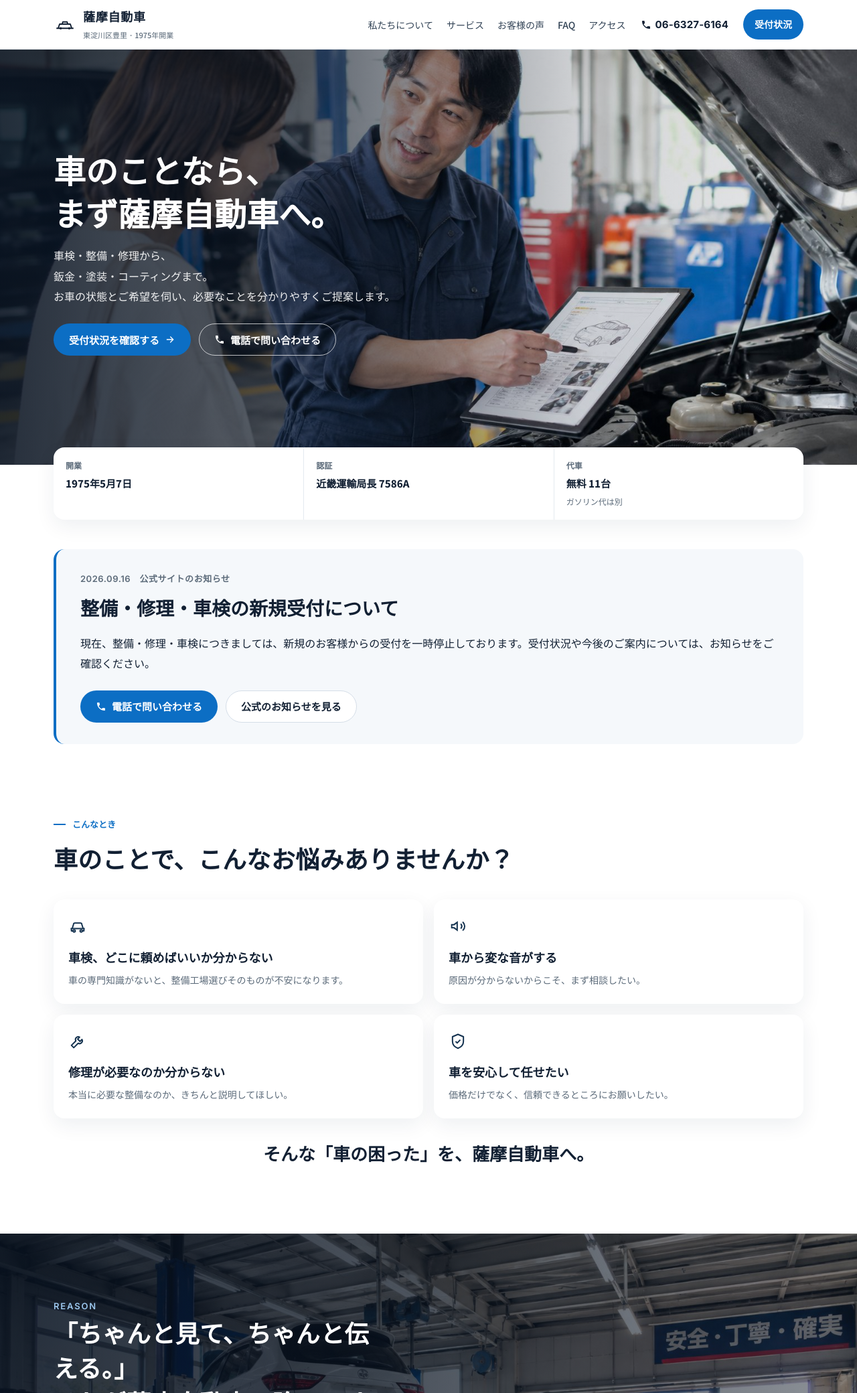
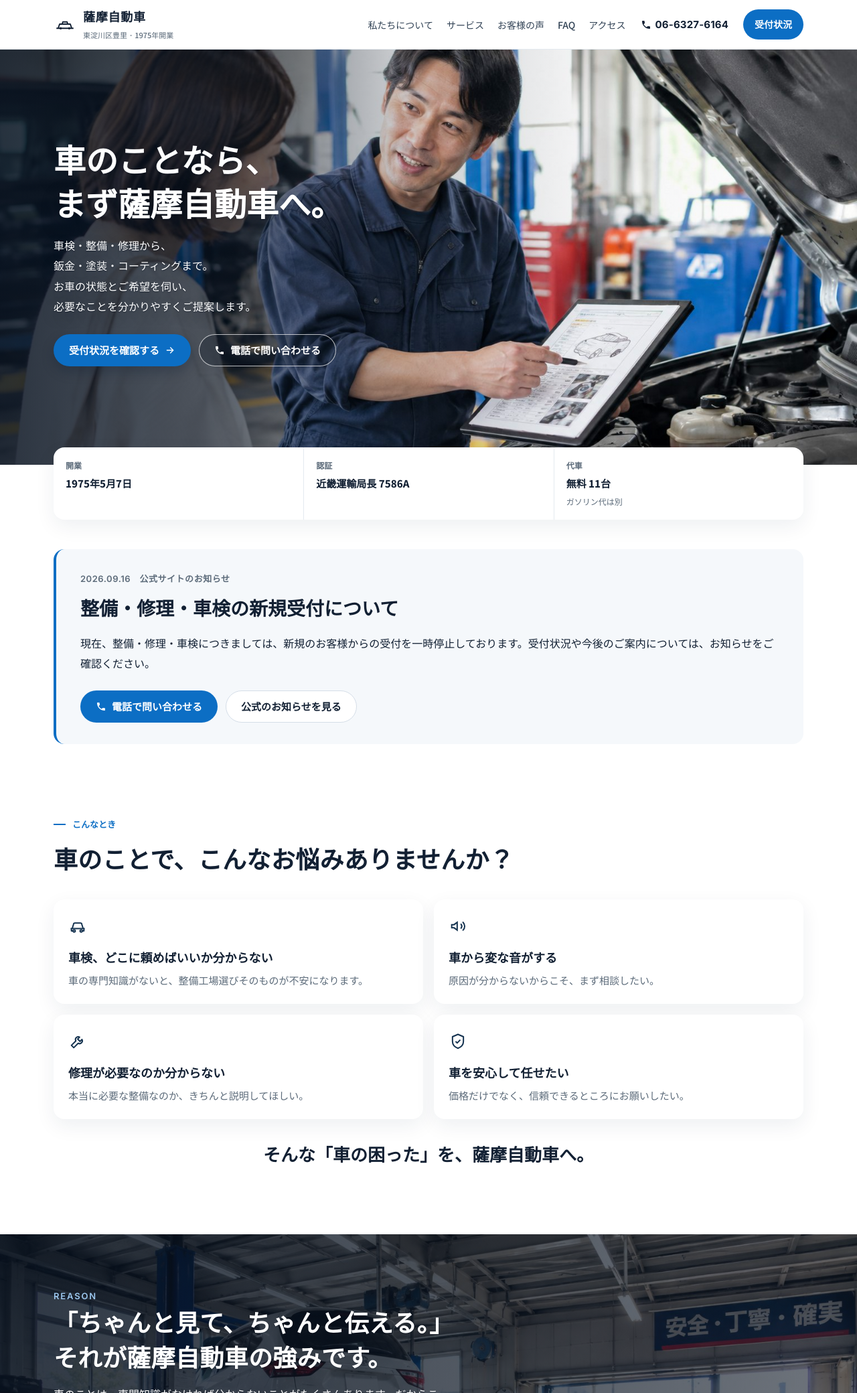
Before and after one commit to sumilianaikonsarutanto-cmd/website-project, a PHP site: page / in a window 1280 px wide. Shown: the top 2080 px of the page at 67% size. Run offline with PHP 8.4, Linux system fonts and the light colour scheme; some libraries are stand-ins or nearby versions.

Commit message:
読みやすさと下部の案内ボタンを最終調整する
ファーストビューと工場写真の文字を読みやすくし、ページ下部はボタンを主役にして電話画面を小さくした。

Co-authored-by: sumilianaikonsarutanto-cmd <sumilianaikonsarutanto-cmd@users.noreply.github.com>

```diff
--- a/assets/css/style.css
+++ b/assets/css/style.css
@@ -172,28 +173,33 @@ body.nav-open { overflow: hidden; }
 .hero__photo {
   position: absolute; inset: 0;
   width: 100%; height: 100%;
-  object-fit: cover; object-position: 72% center;
+  object-fit: cover; object-position: 76% 42%;
 }
 .hero::after {
   content: "";
   position: absolute; inset: 0;
-  background: linear-gradient(90deg, rgba(8,18,32,.88) 0%, rgba(8,18,32,.62) 38%, rgba(8,18,32,.18) 68%, rgba(8,18,32,.08) 100%);
+  background: linear-gradient(90deg, rgba(8,18,32,.86) 0%, rgba(8,18,32,.7) 24%, rgba(8,18,32,.22) 46%, rgba(8,18,32,.04) 68%, rgba(8,18,32,0) 100%);
 }
-.hero__inner { position: relative; z-index: 1; width: min(640px, 100%); padding: 72px 0 88px; }
+.hero__inner { position: relative; z-index: 1; width: min(500px, 100%); padding: 72px 0 88px; }
 .hero h1 {
   margin: 0;
   font-size: clamp(32px, 4.6vw, 48px);
   font-weight: 800; line-height: 1.35;
+  text-shadow: 0 1px 2px rgba(8,18,32,.4), 0 10px 28px rgba(8,18,32,.35);
 }
-.hero__sub { margin-top: 16px; font-size: 16px; line-height: 1.9; color: rgba(255,255,255,.92); }
-.hero__sub strong { font-weight: 700; }
+.hero__sub {
+  margin-top: 16px; font-size: 16px; line-height: 1.9; color: #fff;
+  text-shadow: 0 1px 2px rgba(8,18,32,.45), 0 8px 20px rgba(8,18,32,.35);
+}
+.hero .btn--primary { box-shadow: 0 8px 18px rgba(8, 24, 48, .28); }
+.hero .btn--line { background: rgba(8,18,32,.28); }
 @media (max-width: 800px) {
   .hero { min-height: 0; align-items: flex-end; }
-  .hero__photo { position: absolute; min-height: 100%; }
+  .hero__photo { position: absolute; min-height: 100%; object-position: 68% 16%; }
   .hero::after {
-    background: linear-gradient(180deg, rgba(8,18,32,.25) 0%, rgba(8,18,32,.72) 42%, rgba(8,18,32,.9) 100%);
+    background: linear-gradient(180deg, rgba(8,18,32,.08) 0%, rgba(8,18,32,.18) 34%, rgba(8,18,32,.78) 62%, rgba(8,18,32,.9) 100%);
   }
-  .hero__inner { padding: 160px 0 84px; }
+  .hero__inner { padding: 168px 0 72px; }
 }
 
 .trustbar { position: relative; z-index: 2; margin-top: -42px; }
@@ -266,7 +272,7 @@ body.nav-open { overflow: hidden; }
   margin: 0 0 8px;
   font-size: 18px; font-weight: 800; line-height: 1.5;
 }
-.icon-card p, .voice p, .problem p { color: var(--muted); font-size: 14px; }
+.icon-card p, .voice p, .problem p { color: var(--muted); font-size: 15px; line-height: 1.75; }
 .problem { text-align: left; }
 .problem__icon { color: #14324F; margin-bottom: 10px; }
 .closing {
@@ -279,7 +285,7 @@ body.nav-open { overflow: hidden; }
 /* Band */
 .band {
   position: relative;
-  padding: 88px 0;
+  padding: 72px 0;
   color: #fff;
   background: var(--navy);
   overflow: hidden;
@@ -288,16 +294,23 @@ body.nav-open { overflow: hidden; }
 .band__photo {
   position: absolute; inset: 0;
   width: 100%; height: 100%;
-  object-fit: cover; object-position: center;
+  object-fit: cover; object-position: center 42%;
 }
 .band::after {
   content: "";
   position: absolute; inset: 0;
-  background: linear-gradient(90deg, rgba(8,18,32,.88) 0%, rgba(8,18,32,.72) 48%, rgba(8,18,32,.45) 100%);
+  background: linear-gradient(90deg, rgba(8,18,32,.84) 0%, rgba(8,18,32,.72) 46%, rgba(8,18,32,.58) 100%);
 }
 .band__inner { position: relative; z-index: 1; }
-.band h2 { color: #fff; max-width: 16em; }
-.band .lead { color: rgba(255,255,255,.88); max-width: 40em; }
+.band h2, .band .lead, .reason h3, .reason p {
+  text-shadow: 0 1px 2px rgba(8,18,32,.35);
+}
+.band h2 { color: #fff; max-width: 20em; }
+.band .lead { color: #fff; max-width: 36em; font-size: 16px; line-height: 1.9; }
+@media (max-width: 799px) {
+  .band { padding: 52px 0; }
+  .band::after { background: rgba(8,18,32,.78); }
+}
 .reason-list {
   display: grid; gap: 8px 32px;
   margin: 28px 0 0; padding: 0; list-style: none;
--- a/index.html
+++ b/index.html
@@ -172,7 +172,7 @@
       <div class="hero__inner">
         <h1 id="hero-title">車のことなら、<br>まず薩摩自動車へ。</h1>
         <p class="hero__sub">車検・整備・修理から、<br>鈑金・塗装・コーティングまで。<br>
-        お車の状態とご希望を伺い、必要なことを分かりやすくご提案します。</p>
+        お車の状態とご希望を伺い、<br>必要なことを分かりやすくご提案します。</p>
         <div class="actions">
           <a class="btn btn--primary" href="#status" data-cta="primary">
             <span data-when="paused">受付状況を確認する</span>
@@ -558,7 +558,7 @@
       <div>
         <h2 id="contact-title">車のことで困ったら、<br>まず薩摩自動車へ。</h2>
         <p class="lead" id="contact-lead">
-          <span data-when="paused">新規の整備・修理・車検は、いま一時停止しています。受付状況をご確認のうえ、お電話ください。公式LINEでもご連絡いただけます。返信までお時間をいただくことがあります。</span>
+          <span data-when="paused">お車に関するご相談の前に、現在の受付状況をご確認ください。</span>
           <span data-when="partial" hidden>ご相談の内容によって、受付できる場合があります。受付状況をご確認のうえ、お電話ください。公式LINEでもご連絡いただけます。</span>
           <span data-when="open" hidden>「これって修理が必要？」「どこに相談すればいい？」そんな車のお悩みから、ご相談ください。</span>
         </p>
```
Also changed, not shown: other parts of assets/css/style.css (+16 -12 lines).
